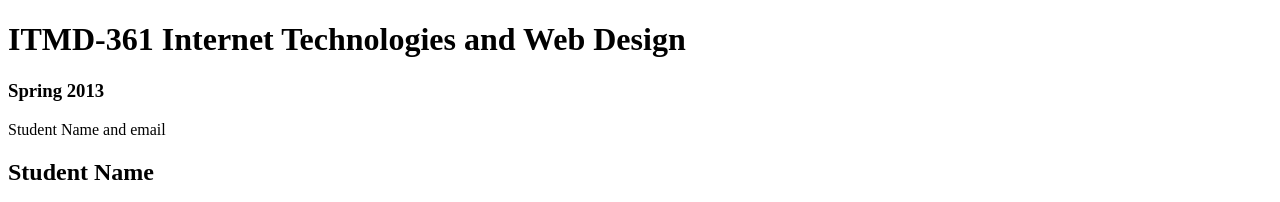
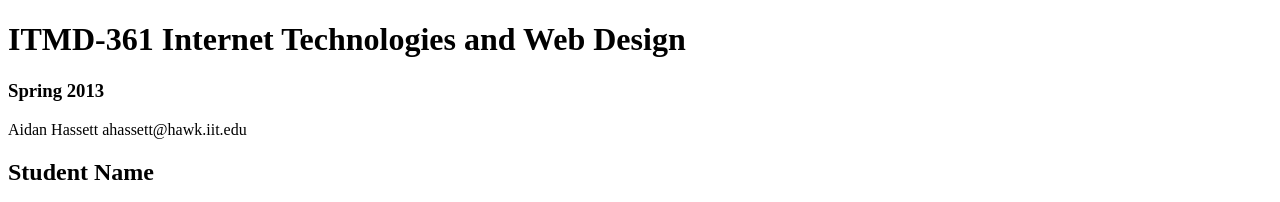
Before and after one commit to ahassett2/Lab-2-, a plain HTML site: page index.html in a window 1280 px wide. Shown: the top 202 px of the page. Drawn offline with Linux system fonts and the light colour scheme.

Commit message:
Update index.html

```diff
--- a/index.html
+++ b/index.html
@@ -7,7 +7,7 @@
 <body>
 	<h1>ITMD-361 Internet Technologies and Web Design</h1>
 	<h3>Spring 2013</h3>
-	<p>Student Name and email</p>
+	<p>Aidan Hassett ahassett@hawk.iit.edu</p>
 	<h2>Student Name</h2>
 	<p>Aidan Hassett</p>
 	<h2>Lecture Days, Time and Place:</h2>
```
